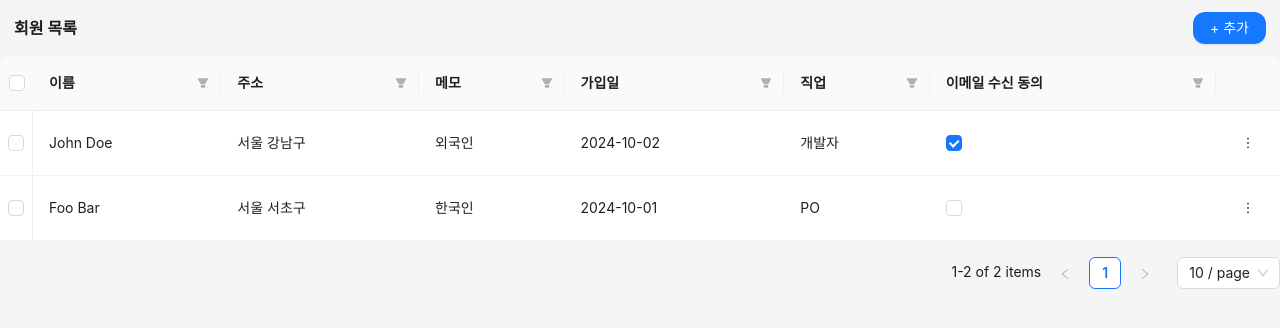
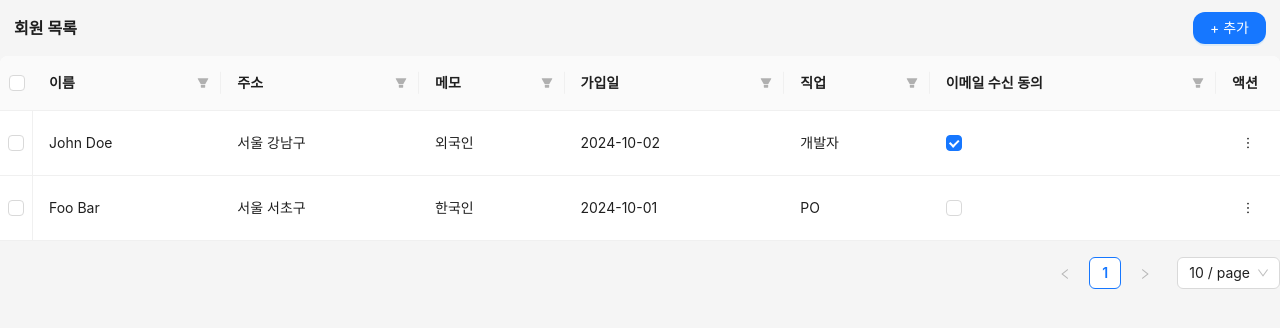
Before and after one commit to zeromountain/member-table-crud, a React (Vite) app: page / in a window 1280 px wide. Shown: the top 328 px of the page. Built offline with nearby package versions, Linux system fonts and the light colour scheme.

Commit message:
🛠️  fix column based fields

```diff
--- a/src/components/TableView/MemberList/index.tsx
+++ b/src/components/TableView/MemberList/index.tsx
@@ -1,19 +1,17 @@
-import { useEffect, useState } from 'react';
+import { type Dispatch, type SetStateAction, useEffect, useMemo, useState } from 'react';
 
-import { Checkbox, Dropdown, Modal, Table } from 'antd';
+import { Modal, Table } from 'antd';
 
-import type { ColumnsType, TablePaginationConfig } from 'antd/es/table';
+import type { TablePaginationConfig } from 'antd/es/table';
 import type { FilterValue } from 'antd/es/table/interface';
 
-import { MoreOutlined } from '@ant-design/icons';
-
-import { ActionButton } from '@/components/common/ActionButton';
 import { TableContainer } from '@/components/common/TableContainer';
+import { useMemberColumns } from '@/hooks/useMemberColumns';
 import { useMemberModal } from '@/hooks/useMemberModal';
 import { useMemberStore } from '@/store/memberStore';
-import type { Record as MemberRecord } from '@/types/record';
+import { defaultFields } from '@/types/field';
+import type { Record as MemberRecord, RecordWithCustomFields } from '@/types/record';
 
-import { FilterDropdown } from './FilterDropdown';
 import { MemberFormModal } from './MemberFormModal';
 
 // Member 인터페이스를 Record 타입에 맞게 수정
@@ -28,13 +26,50 @@ export const MemberList = ({
   setSelectedRowKeys,
 }: {
   selectedRowKeys: React.Key[];
-  setSelectedRowKeys: (keys: React.Key[]) => void;
+  setSelectedRowKeys: Dispatch<SetStateAction<React.Key[]>>;
 }) => {
   const [filteredInfo, setFilteredInfo] = useState<Record<string, FilterValue | null>>({});
-  const [pageSize, setPageSize] = useState<number>(10);
 
   const { members, isLoading, error, fetchMembers, deleteMember } = useMemberStore();
   const { modalOpen, modalMode, editingMember, openEditModal, closeModal } = useMemberModal();
+
+  // 회원 데이터를 RecordWithCustomFields로 변환
+  const memberRecords = useMemo<RecordWithCustomFields[]>(() => {
+    // 회원 데이터가 없으면 빈 배열 반환
+    if (!members || members.length === 0) {
+      return [];
+    }
+
+    // 데이터 복사 및 변환
+    return members.map((member) => {
+      // member가 null이거나 undefined인 경우 처리
+      if (!member) return {} as RecordWithCustomFields;
+
+      // 깊은 복사를 통해 데이터 변환
+      const record: RecordWithCustomFields = { ...member };
+
+      // 필드가 undefined인 경우 빈 값으로 초기화
+      defaultFields.forEach((field) => {
+        if (record[field.id] === undefined) {
+          if (field.type === 'checkbox') {
+            record[field.id] = false;
+          } else if (field.type === 'date') {
+            record[field.id] = '';
+          } else {
+            record[field.id] = '';
+          }
+        }
+      });
+
+      return record;
+    });
+  }, [members]);
+
+  // 디버깅을 위한 로그
+  useEffect(() => {
+    console.log('Members:', members);
+    console.log('Member Records:', memberRecords);
+  }, [members, memberRecords]);
 
   // 컴포넌트 마운트 시 회원 목록 조회
   useEffect(() => {
@@ -42,15 +77,10 @@ export const MemberList = ({
   }, [fetchMembers]);
 
   const handleChange = (
-    pagination: TablePaginationConfig,
+    _pagination: TablePaginationConfig,
     filters: Record<string, FilterValue | null>,
   ) => {
     setFilteredInfo(filters);
-
-    if (pagination.pageSize) {
-      setPageSize(pagination.pageSize);
-      // 페이지 크기가 변경되면 첫 페이지로 이동
-    }
   };
 
   const handleDelete = (record: MemberRecord) => {
@@ -69,100 +99,16 @@ export const MemberList = ({
     });
   };
 
-  const getUniqueValues = (dataIndex: keyof MemberRecord) => {
-    return Array.from(new Set(members.map((item) => String(item[dataIndex] || ''))));
-  };
-
-  const columns: ColumnsType<MemberRecord> = [
-    {
-      title: '이름',
-      dataIndex: 'name',
-      key: 'name',
-      filteredValue: filteredInfo.name || null,
-      onFilter: (value, record) => record.name.includes(value.toString()),
-      filterDropdown: (props) => <FilterDropdown {...props} values={getUniqueValues('name')} />,
-    },
-    {
-      title: '주소',
-      dataIndex: 'address',
-      key: 'address',
-      filteredValue: filteredInfo.address || null,
-      onFilter: (value, record) => record.address?.includes(value.toString()) || false,
-      filterDropdown: (props) => <FilterDropdown {...props} values={getUniqueValues('address')} />,
-    },
-    {
-      title: '메모',
-      dataIndex: 'memo',
-      key: 'memo',
-      filteredValue: filteredInfo.memo || null,
-      onFilter: (value, record) => record.memo === value,
-      filterDropdown: (props) => <FilterDropdown {...props} values={getUniqueValues('memo')} />,
-    },
-    {
-      title: '가입일',
-      dataIndex: 'joinDate',
-      key: 'joinDate',
-      filteredValue: filteredInfo.joinDate || null,
-      onFilter: (value, record) => record.joinDate === value,
-      filterDropdown: (props) => <FilterDropdown {...props} values={getUniqueValues('joinDate')} />,
-    },
-    {
-      title: '직업',
-      dataIndex: 'job',
-      key: 'job',
-      filteredValue: filteredInfo.job || null,
-      onFilter: (value, record) => record.job === value,
-      filterDropdown: (props) => <FilterDropdown {...props} values={getUniqueValues('job')} />,
-    },
-    {
-      title: '이메일 수신 동의',
-      dataIndex: 'emailSubscription',
-      key: 'emailSubscription',
-      filteredValue: filteredInfo.emailSubscription || null,
-      onFilter: (value, record) => {
-        if (value === '선택됨') return record.emailSubscription === true;
-        if (value === '선택 안함') return record.emailSubscription === false;
-        return false;
-      },
-      filterDropdown: (props) => <FilterDropdown {...props} values={['선택됨', '선택 안함']} />,
-      render: (emailSubscription: boolean) => <Checkbox checked={emailSubscription} />,
-    },
-    {
-      key: 'actions',
-      width: 50,
-      render: (_, record) => (
-        <Dropdown
-          menu={{
-            items: [
-              {
-                key: 'edit',
-                label: '수정',
-                onClick: () => openEditModal(record),
-              },
-              {
-                key: 'delete',
-                label: '삭제',
-                danger: true,
-                onClick: () => handleDelete(record),
-              },
-            ],
-            style: { minWidth: 180 },
-          }}
-          trigger={['click']}
-        >
-          <ActionButton type="text" icon={<MoreOutlined />} width={32} height={32} radius="0px" />
-        </Dropdown>
-      ),
-    },
-  ];
+  // 커스텀 훅을 사용하여 컬럼 생성
+  const columns = useMemberColumns(filteredInfo, memberRecords, openEditModal, handleDelete);
 
   return (
     <TableContainer>
       {error && <div style={{ color: 'red', marginBottom: '16px' }}>{error}</div>}
 
-      <Table<MemberRecord>
+      <Table<RecordWithCustomFields>
         columns={columns}
-        dataSource={members}
+        dataSource={memberRecords}
         loading={isLoading}
         onChange={handleChange}
         rowKey="id"
@@ -174,12 +120,10 @@ export const MemberList = ({
           },
         }}
         pagination={{
-          total: members.length,
-          pageSize: pageSize,
+          total: memberRecords.length,
+          pageSize: 10,
           showSizeChanger: true,
           showQuickJumper: true,
-          pageSizeOptions: ['10', '20', '50', '100'],
-          showTotal: (total, range) => `${range[0]}-${range[1]} of ${total} items`,
         }}
       />
       <MemberFormModal
--- /dev/null
+++ b/src/hooks/useMemberColumns.tsx
@@ -0,0 +1,202 @@
+import { useMemo } from 'react';
+
+import { Checkbox, Dropdown, Tooltip, Typography } from 'antd';
+
+import type { ColumnsType } from 'antd/es/table';
+import type { FilterValue, Key } from 'antd/es/table/interface';
+import type { FilterDropdownProps } from 'antd/es/table/interface';
+
+import { MoreOutlined } from '@ant-design/icons';
+
+import { FilterDropdown } from '@/components/TableView/MemberList/FilterDropdown';
+import { ActionButton } from '@/components/common/ActionButton';
+import { type FieldOption, type FieldType, defaultFields } from '@/types/field';
+import type { Record as MemberRecord, RecordWithCustomFields } from '@/types/record';
+
+const { Text } = Typography;
+
+// 필드 타입별 글자 수 제한
+const MAX_TEXT_LENGTH = 20;
+const MAX_TEXTAREA_LENGTH = 50;
+
+// 옵션 배열을 문자열 배열로 변환하는 유틸리티 함수
+const getOptionValues = (options?: string[] | FieldOption[]): string[] => {
+  if (!options) return [];
+  if (options.length === 0) return [];
+
+  // 문자열 배열인 경우
+  if (typeof options[0] === 'string') {
+    return options as string[];
+  }
+
+  // FieldOption 배열인 경우
+  return (options as FieldOption[]).map((option) =>
+    typeof option === 'string' ? option : option.value,
+  );
+};
+
+// 필드 타입에 따른 렌더링 함수
+const renderFieldValue = (value: string | boolean | undefined, fieldType: FieldType) => {
+  if (value === undefined || value === null || value === '') {
+    return '-';
+  }
+
+  switch (fieldType) {
+    case 'checkbox':
+      return <Checkbox checked={!!value} />;
+    case 'text':
+      // 텍스트 필드는 최대 20자 표시
+      if (typeof value === 'string' && value.length > MAX_TEXT_LENGTH) {
+        return (
+          <Tooltip title={value}>
+            <Text ellipsis={{ tooltip: value }}>{value.substring(0, MAX_TEXT_LENGTH)}...</Text>
+          </Tooltip>
+        );
+      }
+      return value;
+    case 'textarea':
+      // 텍스트영역 필드는 최대 50자 표시, 내용이 길면 툴팁 표시
+      if (typeof value === 'string' && value.length > MAX_TEXTAREA_LENGTH) {
+        return (
+          <Tooltip title={value}>
+            <Text ellipsis={{ tooltip: value }}>{value.substring(0, MAX_TEXTAREA_LENGTH)}...</Text>
+          </Tooltip>
+        );
+      }
+      return value;
+    default:
+      return value;
+  }
+};
+
+// 필드 타입에 따른 필터링 함수
+const filterField = (
+  value: boolean | Key,
+  record: RecordWithCustomFields,
+  fieldId: string,
+  fieldType: FieldType,
+) => {
+  const recordValue = record[fieldId];
+  const valueStr = String(value);
+
+  switch (fieldType) {
+    case 'checkbox':
+      if (valueStr === '선택됨') return !!recordValue === true;
+      if (valueStr === '선택 안함') return !!recordValue === false;
+      return false;
+    case 'text':
+    case 'textarea':
+      return recordValue?.toString().includes(valueStr) || false;
+    case 'date':
+    case 'select':
+    default:
+      return String(recordValue) === valueStr;
+  }
+};
+
+// 컬럼 타이틀 렌더링 함수 - 필수 필드 표시 및 툴팁 추가
+const renderColumnTitle = (field: { label: string; required: boolean; type: FieldType }) => {
+  return <div style={{ display: 'flex', alignItems: 'center' }}>{field.label}</div>;
+};
+
+/**
+ * 회원 목록 테이블의 컬럼 정보를 생성하는 커스텀 훅
+ *
+ * @param filteredInfo 필터링 정보
+ * @param memberRecords 회원 데이터 배열
+ * @param openEditModal 수정 모달 오픈 함수
+ * @param handleDelete 삭제 처리 함수
+ * @returns 테이블 컬럼 정보
+ */
+export const useMemberColumns = (
+  filteredInfo: Record<string, FilterValue | null>,
+  memberRecords: RecordWithCustomFields[],
+  openEditModal: (record: MemberRecord) => void,
+  handleDelete: (record: MemberRecord) => void,
+) => {
+  // 유니크 값 목록 가져오기
+  const getUniqueValues = (dataIndex: string) => {
+    return Array.from(
+      new Set(memberRecords.map((item: RecordWithCustomFields) => String(item[dataIndex] || ''))),
+    );
+  };
+
+  // 특정 필드에 대한 컬럼 생성 함수
+  const createFieldColumn = (fieldId: string) => {
+    const field = defaultFields.find((f) => f.id === fieldId);
+    if (!field) return null;
+
+    return {
+      title: renderColumnTitle(field),
+      dataIndex: field.id,
+      key: field.id,
+      filteredValue: filteredInfo[field.id] || null,
+      onFilter: (value: boolean | Key, record: RecordWithCustomFields) =>
+        filterField(value, record, field.id, field.type),
+      filterDropdown: (props: FilterDropdownProps) => {
+        if (field.type === 'checkbox') {
+          return <FilterDropdown {...props} values={['선택됨', '선택 안함']} />;
+        }
+        if (field.type === 'select' && field.options) {
+          // options 배열을 문자열 배열로 변환
+          return <FilterDropdown {...props} values={getOptionValues(field.options)} />;
+        }
+        return <FilterDropdown {...props} values={getUniqueValues(field.id)} />;
+      },
+      render: (_: unknown, record: RecordWithCustomFields) => {
+        // 데이터가 있는지 확인하고 없으면 기본값 제공
+        const fieldValue = record[field.id] !== undefined ? record[field.id] : '';
+        return renderFieldValue(fieldValue, field.type);
+      },
+    };
+  };
+
+  // 동적으로 컬럼 생성
+  return useMemo<ColumnsType<RecordWithCustomFields>>(() => {
+    // 정렬된 필드 ID 목록
+    const orderedFieldIds = ['name', 'address', 'memo', 'joinDate', 'job', 'emailSubscription'];
+
+    // 필드 ID를 기준으로 컬럼 생성
+    const fieldColumns = orderedFieldIds
+      .map(createFieldColumn)
+      .filter((column): column is NonNullable<typeof column> => column !== null);
+
+    // 정렬되지 않은 기타 필드들
+    const otherFields = defaultFields.filter((field) => !orderedFieldIds.includes(field.id));
+    const otherColumns = otherFields
+      .map((field) => createFieldColumn(field.id))
+      .filter((column): column is NonNullable<typeof column> => column !== null);
+
+    // 액션 컬럼 추가
+    const actionColumn = {
+      key: 'actions',
+      title: '액션',
+      width: 50,
+      render: (_: unknown, record: RecordWithCustomFields) => (
+        <Dropdown
+          menu={{
+            items: [
+              {
+                key: 'edit',
+                label: '수정',
+                onClick: () => openEditModal(record as MemberRecord),
+              },
+              {
+                key: 'delete',
+                label: '삭제',
+                danger: true,
+                onClick: () => handleDelete(record as MemberRecord),
+              },
+            ],
+            style: { minWidth: 180 },
+          }}
+          trigger={['click']}
+        >
+          <ActionButton type="text" icon={<MoreOutlined />} width={32} height={32} radius="0px" />
+        </Dropdown>
+      ),
+    };
+
+    return [...fieldColumns, ...otherColumns, actionColumn];
+  }, [filteredInfo, openEditModal, handleDelete, memberRecords]);
+};
```
Also changed, not shown: src/constants/fields.ts (+24 -20 lines).
